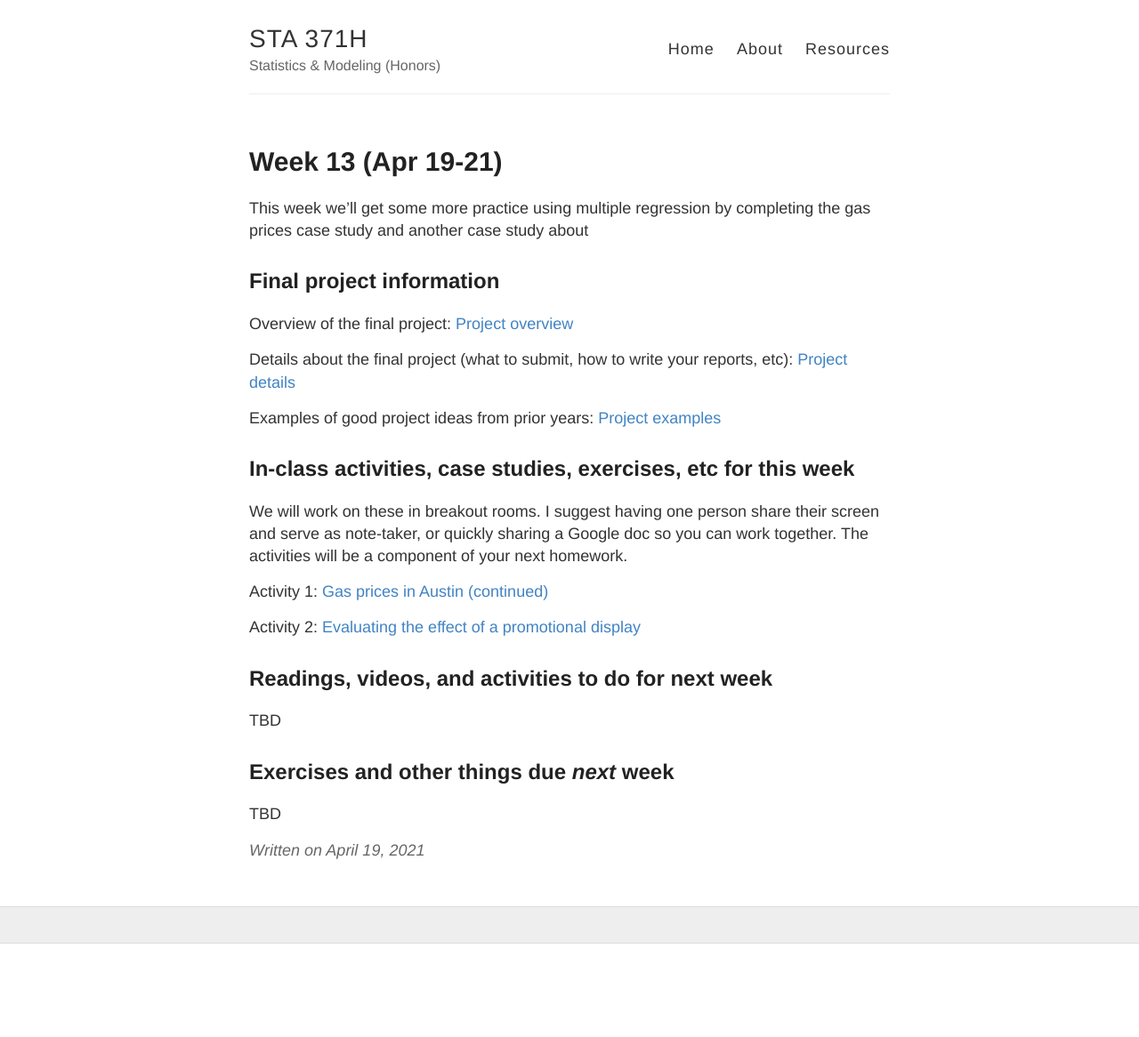
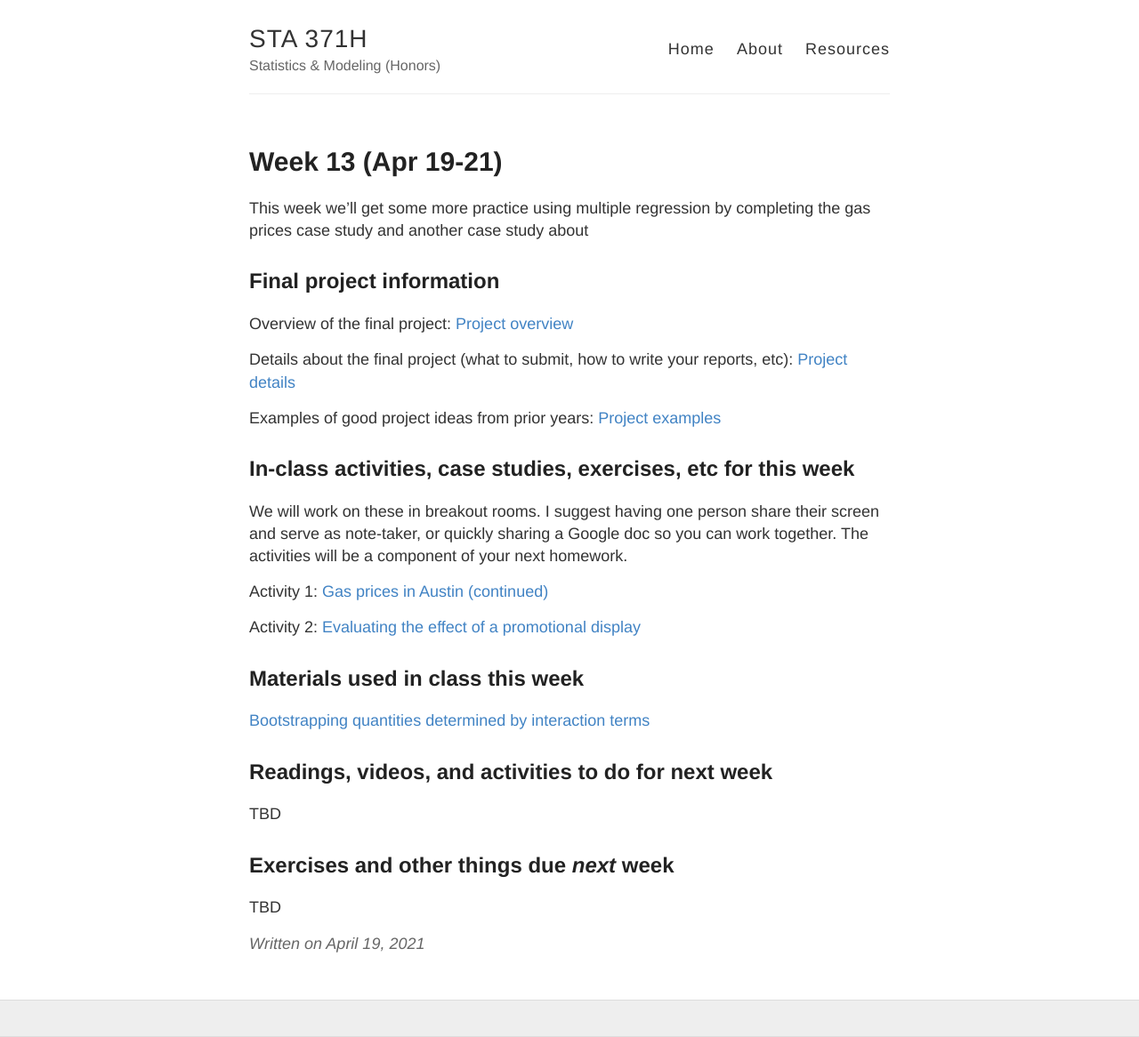
Before and after one commit to jaredsmurray/sta371h, a Jekyll site: the page built from docs/_posts/2021-04-19-Week-13.md, in a window 1280 px wide. Shown: the whole page at 89% size. Built offline with Jekyll 4.4.1, drawn with Linux system fonts in a browser that asks for light colours; before the commit the page ends 1061 px from its top, so only the background shows below that.

Commit message:
Update 2021-04-19-Week-13.md

```diff
--- a/docs/_posts/2021-04-19-Week-13.md
+++ b/docs/_posts/2021-04-19-Week-13.md
@@ -22,6 +22,10 @@ Activity 1: [Gas prices in Austin (continued)](../files/gas)
 
 Activity 2: [Evaluating the effect of a promotional display](../files/ex_cheese)
 
+## Materials used in class this week
+
+[Bootstrapping quantities determined by interaction terms](../files/beauty_interaction_boots.R)
+
 ## Readings, videos, and activities to do for next week
 
 TBD
```
